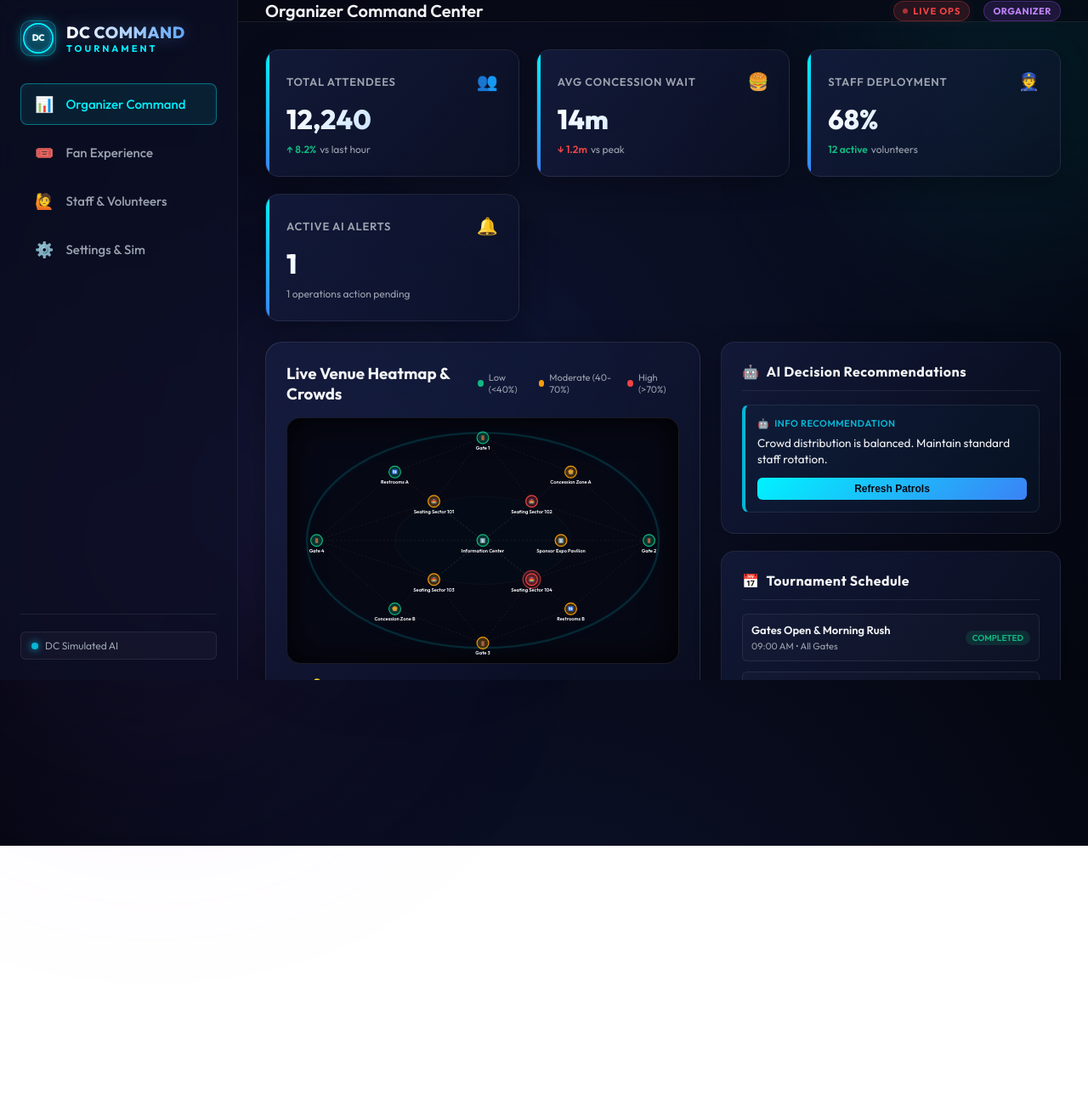
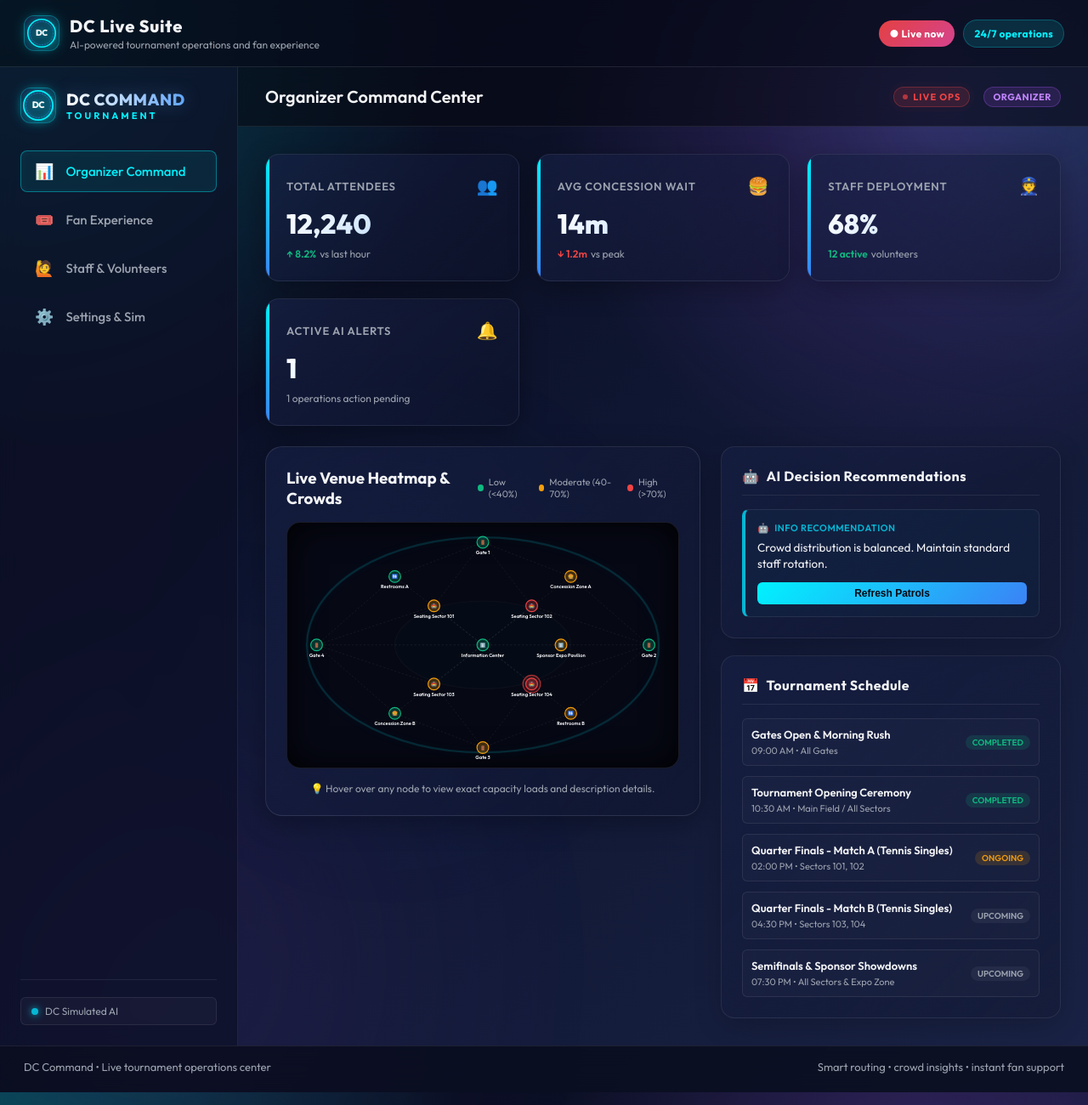
Before and after one commit to dheerendra-gh/prompt-wars-challenge-4, a website with bundled scripts: page index.html in a window 1280 px wide. Shown: the top 1300 px of the page at 85% size. Before the commit the page ends 995 px from the top, so only its background shows below. Built offline with nearby package versions, Linux system fonts and the light colour scheme.

Commit message:
added header and footer in the application

```diff
--- a/index.html
+++ b/index.html
@@ -11,6 +11,27 @@
   <div class="glow-blob glow-1"></div>
   <div class="glow-blob glow-2"></div>
   <div class="glow-blob glow-3"></div>
+
+  <header class="site-header">
+    <div class="site-brand">
+      <div class="brand-logo" id="site-header-logo">
+        <svg viewBox="0 0 100 100" width="36" height="36" style="filter: drop-shadow(0 0 5px var(--neon-cyan)); display: block;">
+          <circle cx="50" cy="50" r="45" fill="none" stroke="var(--neon-cyan)" stroke-width="4.5" />
+          <circle cx="50" cy="50" r="38" fill="none" stroke="var(--neon-blue)" stroke-width="1.5" stroke-dasharray="6, 3" />
+          <text x="50" y="59" font-family="'Outfit', sans-serif" font-weight="900" font-size="28" fill="#ffffff" text-anchor="middle" letter-spacing="-1">DC</text>
+        </svg>
+      </div>
+      <div>
+        <h1>DC Live Suite</h1>
+        <p>AI-powered tournament operations and fan experience</p>
+      </div>
+    </div>
+    <div class="site-header-actions">
+      <span class="live-pill">● Live now</span>
+      <span class="header-chip">24/7 operations</span>
+    </div>
+  </header>
+
   <div class="app-container">
     <!-- Sidebar Navigation -->
     <aside class="sidebar">
@@ -354,6 +375,11 @@
     </main>
   </div>
 
+  <footer class="site-footer">
+    <span>DC Command • Live tournament operations center</span>
+    <span>Smart routing • crowd insights • instant fan support</span>
+  </footer>
+
   <script type="module" src="app.js"></script>
 </body>
 </html>
--- a/style.css
+++ b/style.css
@@ -42,11 +42,15 @@
 
 body {
   font-family: var(--font-sans);
-  background: radial-gradient(circle at 50% 50%, #0d122b 0%, #04060f 100%);
+  background:
+    radial-gradient(circle at top left, rgba(0, 242, 254, 0.26), transparent 30%),
+    radial-gradient(circle at 85% 10%, rgba(168, 85, 247, 0.24), transparent 28%),
+    linear-gradient(135deg, #060816 0%, #0f1631 48%, #1a2346 100%);
   color: var(--text-main);
   overflow-x: hidden;
   min-height: 100vh;
   display: flex;
+  flex-direction: column;
   position: relative;
 }
 
@@ -108,10 +112,82 @@ body {
 }
 
 /* App Layout */
+.site-header {
+  position: relative;
+  z-index: 3;
+  display: flex;
+  justify-content: space-between;
+  align-items: center;
+  padding: 18px 28px;
+  background: rgba(7, 10, 24, 0.78);
+  border-bottom: 1px solid rgba(255, 255, 255, 0.1);
+  backdrop-filter: blur(14px);
+}
+
+.site-brand {
+  display: flex;
+  align-items: center;
+  gap: 12px;
+}
+
+.site-brand h1 {
+  font-size: 20px;
+  font-weight: 800;
+  letter-spacing: 0.04em;
+}
+
+.site-brand p {
+  color: var(--text-secondary);
+  font-size: 12px;
+  margin-top: 2px;
+}
+
+.site-header-actions {
+  display: flex;
+  align-items: center;
+  gap: 10px;
+}
+
+.live-pill,
+.header-chip {
+  padding: 8px 12px;
+  border-radius: 999px;
+  font-size: 12px;
+  font-weight: 700;
+  letter-spacing: 0.03em;
+}
+
+.live-pill {
+  color: #fff;
+  background: linear-gradient(135deg, rgba(239, 68, 68, 0.95), rgba(236, 72, 153, 0.9));
+}
+
+.header-chip {
+  color: var(--neon-cyan);
+  background: rgba(0, 242, 254, 0.12);
+  border: 1px solid rgba(0, 242, 254, 0.24);
+}
+
+.site-footer {
+  position: relative;
+  z-index: 3;
+  display: flex;
+  justify-content: space-between;
+  align-items: center;
+  gap: 12px;
+  padding: 16px 28px 22px;
+  color: var(--text-secondary);
+  font-size: 13px;
+  background: rgba(7, 10, 24, 0.72);
+  border-top: 1px solid rgba(255, 255, 255, 0.08);
+  backdrop-filter: blur(12px);
+}
+
 .app-container {
   display: flex;
-  width: 100vw;
-  min-height: 100vh;
+  width: 100%;
+  flex: 1;
+  min-height: 0;
   position: relative;
   z-index: 2;
   background: transparent;
@@ -252,8 +328,8 @@ body {
 
 /* Main Display Panels */
 .main-content {
-  flex-grow: 1;
-  height: 100vh;
+  flex: 1;
+  min-height: 0;
   overflow-y: auto;
   position: relative;
   display: flex;
@@ -445,6 +521,22 @@ body {
 }
 
 @media (max-width: 900px) {
+  .site-header,
+  .site-footer {
+    padding: 16px 20px;
+  }
+
+  .site-header {
+    flex-direction: column;
+    align-items: flex-start;
+    gap: 10px;
+  }
+
+  .site-footer {
+    flex-direction: column;
+    align-items: flex-start;
+  }
+
   .app-container {
     flex-direction: column;
     width: 100%;
```
